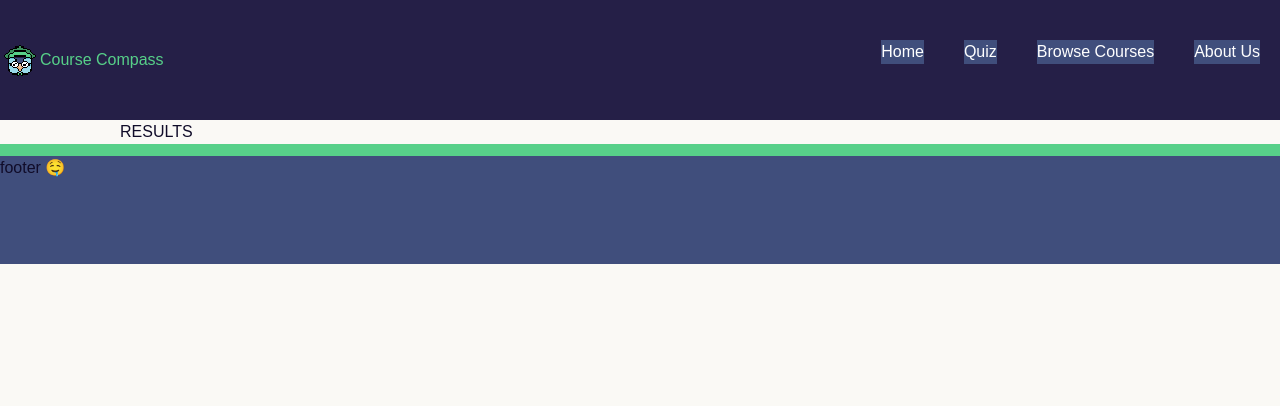
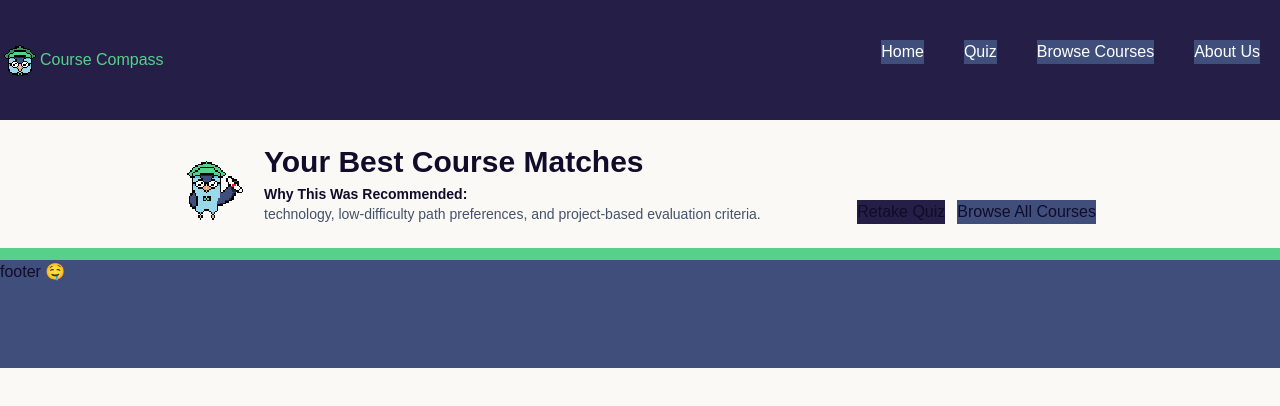
Before and after one commit to devsoc-unsw/trainee-jojos-26t2, a Next.js app in the folder course-compass/: page /results in a window 1280 px wide. Shown: the top 406 px of the page. Built offline with nearby package versions, Linux system fonts and the light colour scheme.

Commit message:
best course matches heading and buttons added

```diff
--- a/course-compass/app/results/page.tsx
+++ b/course-compass/app/results/page.tsx
@@ -1,7 +1,73 @@
+// app/results/page.tsx
+"use client";
+
+import Image from "next/image";
+import { useRouter } from "next/navigation";
+import { PrimaryButton } from "@/app/components/Buttons/primary";
+import { SecondaryButton } from "@/app/components/Buttons/secondary";
+
 export default function Results() {
+  const router = useRouter();
+
+  function handleRetakeQuiz() {
+    sessionStorage.removeItem("quiz_answers");
+    router.push("/quiz");
+  }
+
+  function handleBrowseCourses() {
+    router.push("/courses");
+  }
+
   return (
-    <>
-      RESULTS
-    </>
+    <main className="px-6 py-6 sm:px-10 lg:px-16">
+      <div className="flex items-end justify-between">
+        <div className="flex items-center gap-4">
+          <Image
+            src="/owls/owl_grad.svg"
+            alt="Course Compass owl mascot"
+            width={64}
+            height={64}
+          />
+
+          <div className="max-w-xl">
+            <h1 className="text-3xl font-bold text-text-primary">
+              Your Best Course Matches
+            </h1>
+            <p className="mt-1 text-sm text-text-secondary">
+              <span className="font-semibold text-text-primary">
+                Why This Was Recommended:
+              </span>
+              <br />
+              technology, low-difficulty path preferences, and project-based
+              evaluation criteria.
+            </p>
+          </div>
+        </div>
+
+        <div className="flex gap-3">
+          <div
+            role="button"
+            tabIndex={0}
+            onClick={handleRetakeQuiz}
+            onKeyDown={(e) => {
+              if (e.key === "Enter" || e.key === " ") handleRetakeQuiz();
+            }}
+          >
+            <SecondaryButton>Retake Quiz</SecondaryButton>
+          </div>
+
+          <div
+            role="button"
+            tabIndex={0}
+            onClick={handleBrowseCourses}
+            onKeyDown={(e) => {
+              if (e.key === "Enter" || e.key === " ") handleBrowseCourses();
+            }}
+          >
+            <PrimaryButton>Browse All Courses</PrimaryButton>
+          </div>
+        </div>
+      </div>
+    </main>
   );
 }
```
